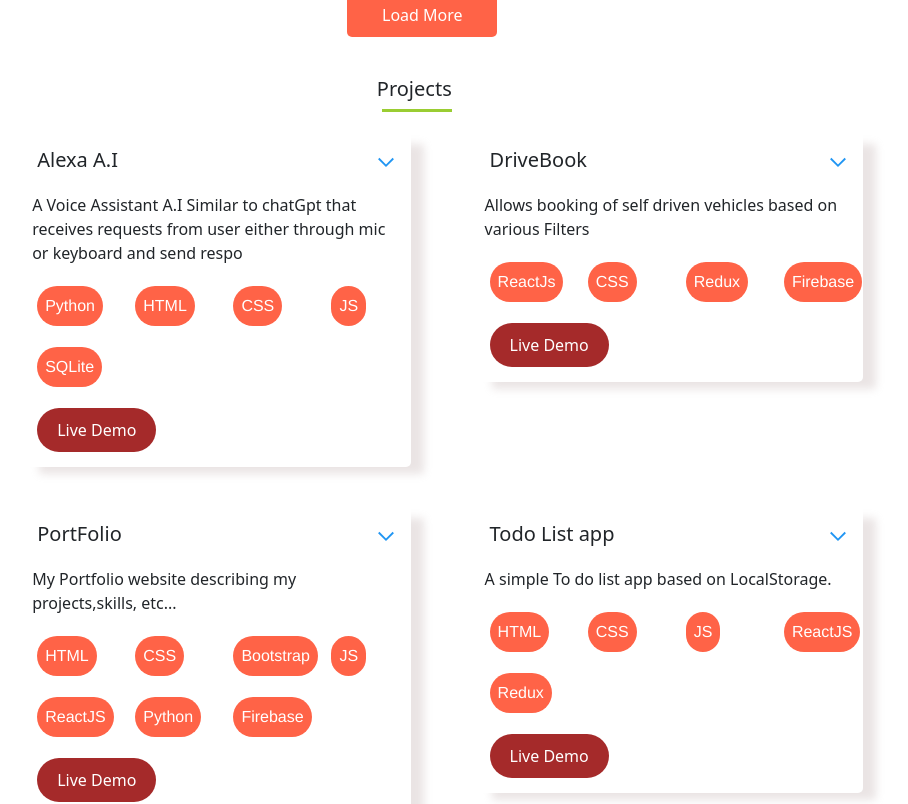
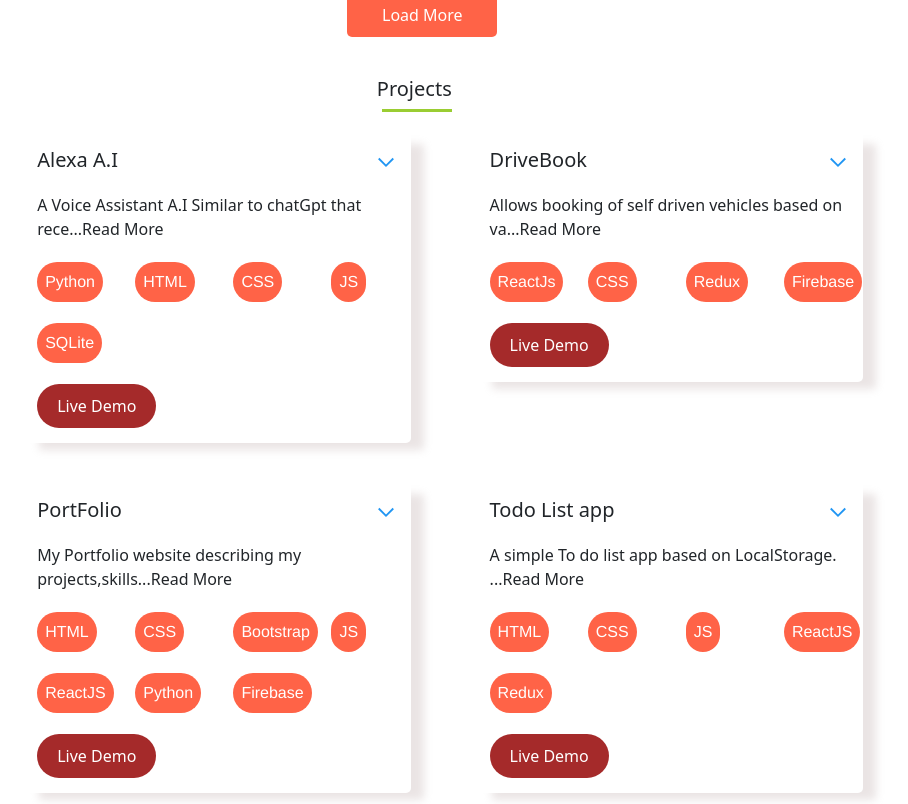
Before and after one commit to tejth/tejthPortfolio, a React (Vite) app: page / in a window 1280 px wide. Shown: the part 1642-2446 px from the top of the page, without its empty margins (315-1223 px from the left). Built offline with nearby package versions, Linux system fonts and the light colour scheme.

Commit message:
add description collapsed functionality on clicking arrows

```diff
--- a/src/Components/Projects/Project.css
+++ b/src/Components/Projects/Project.css
@@ -18,6 +18,10 @@
   border-left: 5px solid blueviolet;
   cursor: pointer;
   transition-duration: 1s;
+}
+
+.project-list-opened {
+  border-left: 5px solid blueviolet;
 }
 .tech-used-in-project {
   margin-top: 20px;
@@ -54,3 +58,6 @@
 .tech-used-in-project p:hover {
   background-color: black;
 }
+.description {
+  margin: 5px;
+}
--- a/src/Components/Projects/ProjectList.jsx
+++ b/src/Components/Projects/ProjectList.jsx
@@ -1,16 +1,26 @@
-import React from "react";
+import React, { useState } from "react";
 import { FcExpand, FcCollapse } from "react-icons/fc";
 function ProjectList({ name, des, projectlink, techused }) {
+  const [show, setShow] = useState(false);
+
+  const handleShowandCollapse = () => {
+    setShow(!show);
+  };
+
   return (
     <>
-      <div className="project-list">
+      <div
+        className={show ? "project-list-opened project-list " : "project-list"}
+        onClick={handleShowandCollapse}
+      >
         <div className="title-and-collapse-option">
           <h5>{name}</h5>
-          <p>
-            <FcExpand size={20} />
-          </p>
+          <p>{show ? <FcCollapse size={20} /> : <FcExpand size={20} />}</p>
         </div>
-        <p>{des.substring(0, 120)}</p>
+
+        <div className="description">
+          {show ? <p>{des}</p> : <p>{des.substring(0, 50)}...Read More</p>}
+        </div>
 
         <div className="row">
           {techused &&
```
